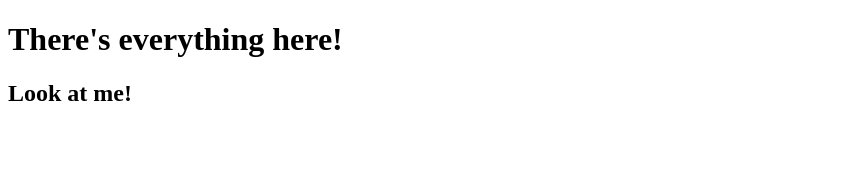
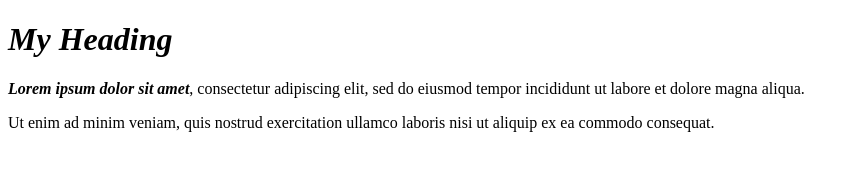
Before and after one commit to MissAngela99/git_test, a plain HTML site: page html-boilerplate/index.html in a window 1280 px wide. Shown: the whole page, without its empty margins (0-859 px from the left). Drawn offline with Linux system fonts and the light colour scheme.

Commit message:
Editing index.html, adding paragraphs and text formats

```diff
--- a/html-boilerplate/index.html
+++ b/html-boilerplate/index.html
@@ -3,13 +3,17 @@
 
     <head>
         <meta charset="UTF-8">
-        <title>Everything here</title>
+        <title>My First Webpage</title>
+
     </head>
 
 
     <body>
-        <h1>There's everything here!</h1>
-        <h2>Look at me!</h2>
+        <h1><em>My Heading</em></h1>
+        <p><em><strong>Lorem ipsum dolor sit amet</strong></em>, consectetur adipiscing elit, sed do eiusmod tempor
+            incididunt ut labore et dolore magna aliqua.</p>
+        <p>Ut enim ad minim veniam, quis nostrud exercitation ullamco laboris
+            nisi ut aliquip ex ea commodo consequat.</p>
     </body>
 
 </html>
```
